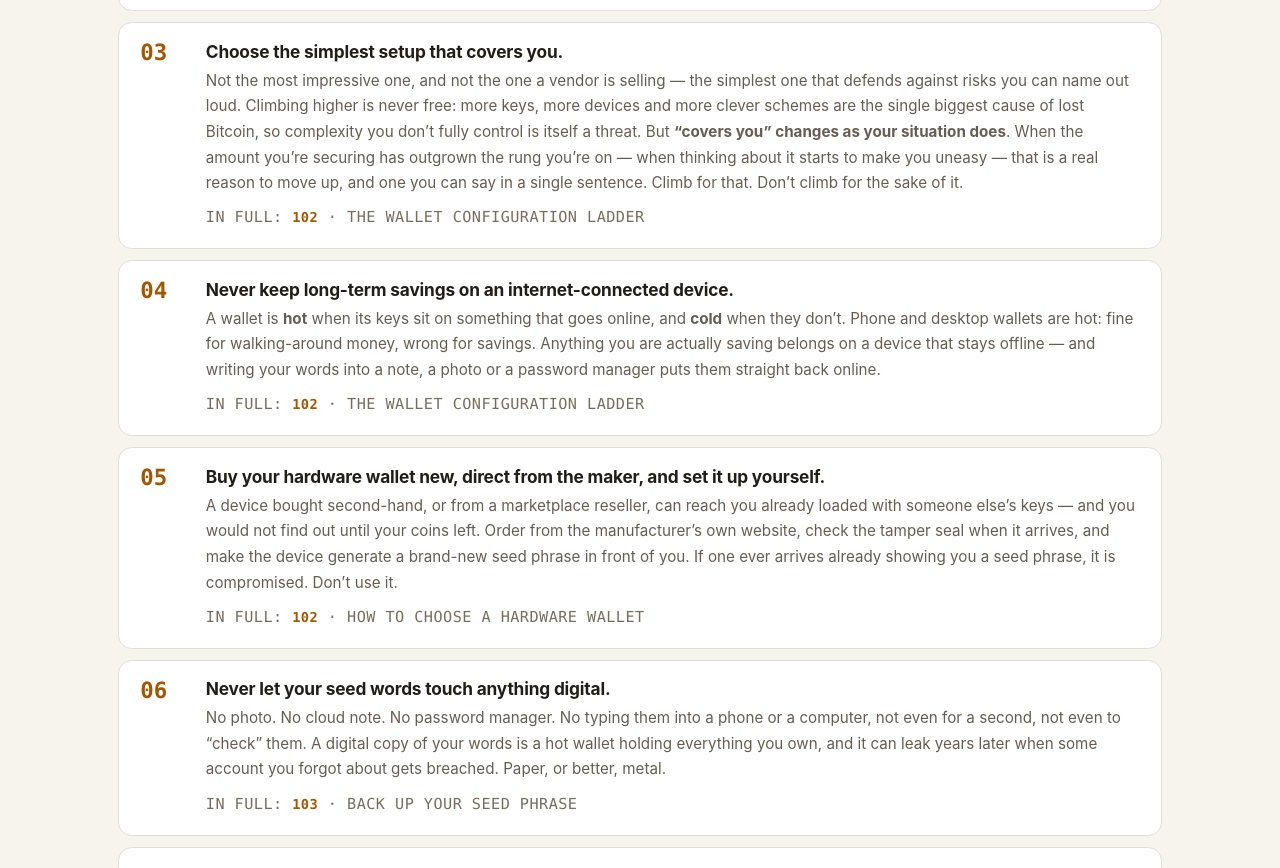
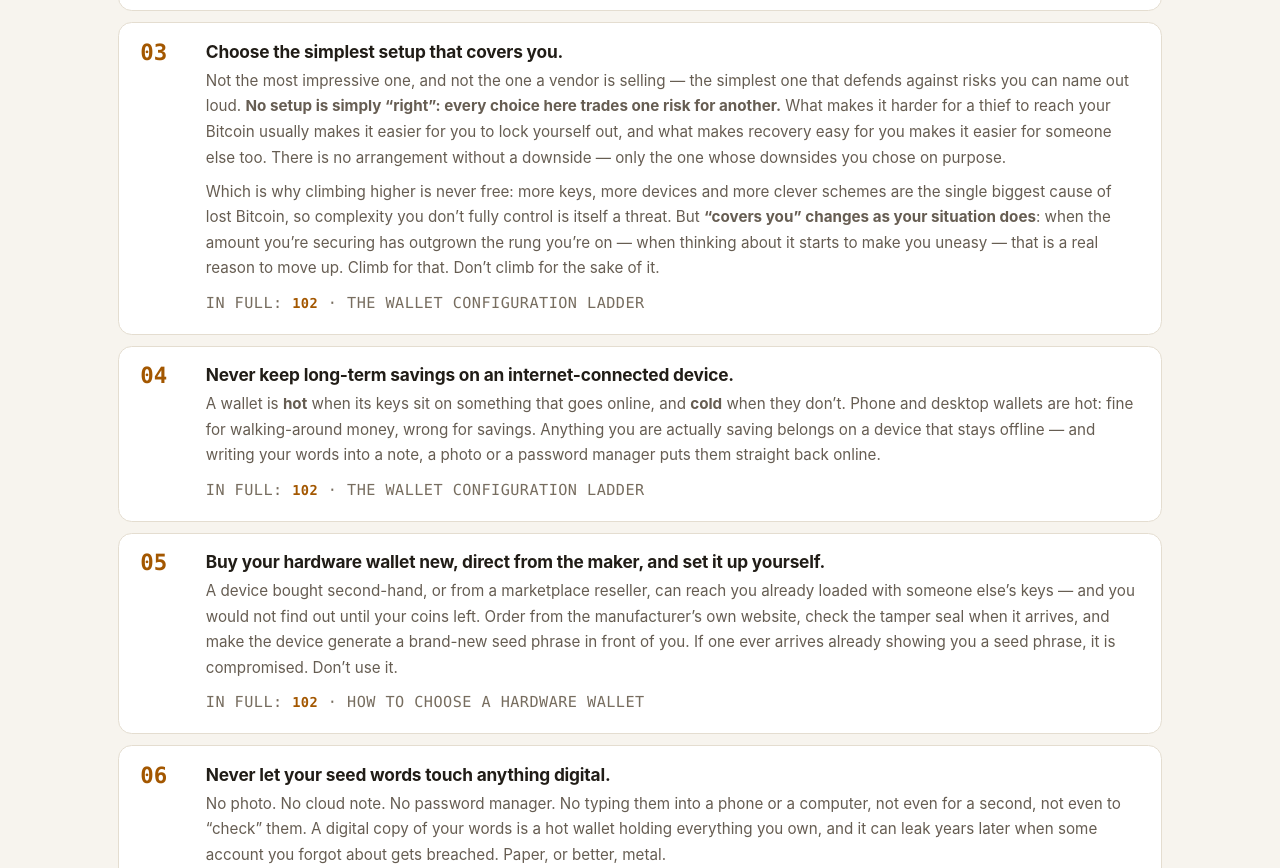
Before and after one commit to RadVladdy/bitcoinkeys-guide, an Astro site: page /learn/rules in a window 1280 px wide. Shown: the part 1037-1905 px from the top of the page. Built offline with nearby package versions, Linux system fonts and the light colour scheme; Astro itself is replaced by a stand-in of ours.

Commit message:
Rule 03 says the trade-off out loud instead of implying it
Decided: the underlying principle — everything is a trade-off, there is no
single right answer — was implied by rule 03 and never stated.

Checking where the site DOES say it made the gap precise. /start says it in full
("every custody choice trades off losing access yourself against someone else
getting access"), and the ladder lesson opens with "each rung solves a real
problem — and introduces new ways to fail." Both correct. But /start is the
SYLLABUS, not a lesson, and the ladder is lesson 5 — so lesson 1, the page whose
entire job is the whole guide in twelve lines, never stated the idea that governs
every choice in it. A reader who skips the syllabus never meets it.

Rule 03 now states it outright, and states it so it SUPPORTS the directive rather
than dissolving it: there is no setup with no downside, only the one whose
downsides you chose on purpose. That is an argument for choosing deliberately,
not for shrugging.

Run together with the existing text that made 187 words against a 96-word longest
— a wall on the one page that has to stay scannable. So rule 03 gets an optional
second paragraph (`body2`, rendered only when present): the PRINCIPLE, then the
DIRECTIVE that follows from it. 91 and 82 words, both inside the existing range,
and it is the only rule that has one — which is right for the rule the whole
guide rests on.

The rule LINE is unchanged, so RuleRef citations, /about's quote of it, and the
changelog are all untouched. Verified the changelog does not quote this body.

```diff
--- a/src/data/rules.js
+++ b/src/data/rules.js
@@ -88,7 +88,12 @@ export const rules = [
     key: 'simplest-setup',
     short: 'Simplest setup that covers you',
     rule: 'Choose the simplest setup that covers you.',
-    body: 'Not the most impressive one, and not the one a vendor is selling — the simplest one that defends against risks you can name out loud. Climbing higher is never free: more keys, more devices and more clever schemes are the single biggest cause of lost Bitcoin, so complexity you don’t fully control is itself a threat. But <strong>“covers you” changes as your situation does</strong>. When the amount you’re securing has outgrown the rung you’re on — when thinking about it starts to make you uneasy — that is a real reason to move up, and one you can say in a single sentence. Climb for that. Don’t climb for the sake of it.',
+    body: 'Not the most impressive one, and not the one a vendor is selling — the simplest one that defends against risks you can name out loud. <strong>No setup is simply “right”: every choice here trades one risk for another.</strong> What makes it harder for a thief to reach your Bitcoin usually makes it easier for you to lock yourself out, and what makes recovery easy for you makes it easier for someone else too. There is no arrangement without a downside — only the one whose downsides you chose on purpose.',
+    // Rule 03 is the only rule with a second paragraph, and it earns it: the first
+    // states the PRINCIPLE (every choice is a trade), the second the DIRECTIVE that
+    // follows from it. Run together they were 187 words against a 96-word longest,
+    // a wall on the one page whose whole job is twelve scannable lines.
+    body2: 'Which is why climbing higher is never free: more keys, more devices and more clever schemes are the single biggest cause of lost Bitcoin, so complexity you don’t fully control is itself a threat. But <strong>“covers you” changes as your situation does</strong>: when the amount you’re securing has outgrown the rung you’re on — when thinking about it starts to make you uneasy — that is a real reason to move up. Climb for that. Don’t climb for the sake of it.',
     href: '/learn/ladder',
     level: '102',
     lesson: 'The wallet configuration ladder',
--- a/src/pages/learn/rules.astro
+++ b/src/pages/learn/rules.astro
@@ -61,6 +61,7 @@ import { rules, umbrella, ruleCount, ruleCountWord, ruleCountWordCap } from '../
           <div class="r-body">
             <h2>{r.rule}</h2>
             <p set:html={r.body}></p>
+            {r.body2 && <p class="r-more" set:html={r.body2}></p>}
             <p class="r-where">In full: <span class="mono">{r.level}</span> · {r.lesson}</p>
           </div>
         </li>
@@ -107,6 +108,7 @@ import { rules, umbrella, ruleCount, ruleCountWord, ruleCountWordCap } from '../
   .r-body h2 { margin: 0.05rem 0 0.4rem; color: var(--text); font-size: 1.08rem; letter-spacing: -0.01em;
     border: 0; padding: 0; }
   .r-body p { margin: 0; color: var(--muted); font-size: 0.95rem; }
+  .r-more { margin-top: 0.55rem !important; }
   .r-where { margin-top: 0.6rem !important; font-family: var(--mono); font-size: 0.73rem;
     letter-spacing: 0.03em; color: var(--faint) !important; text-transform: uppercase; }
   .r-where .mono { color: var(--accent); font-weight: 700; }
```
